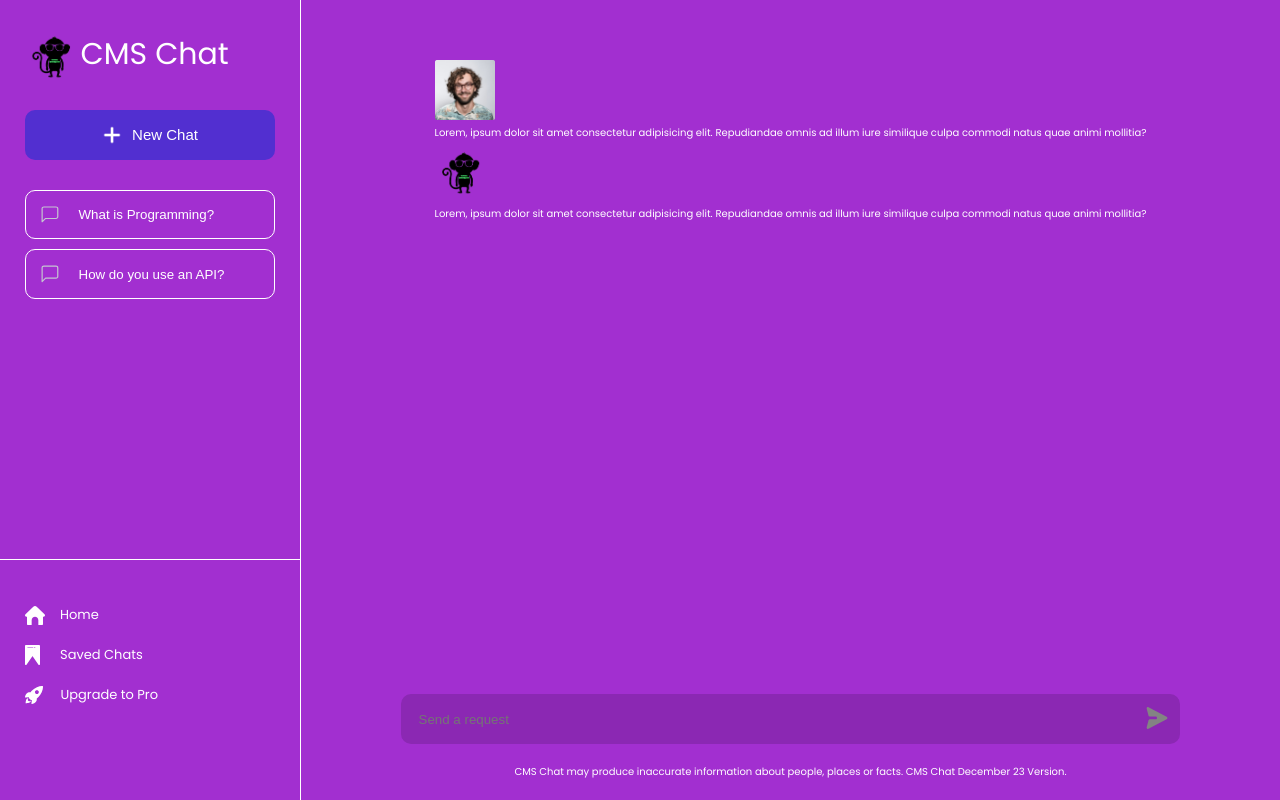
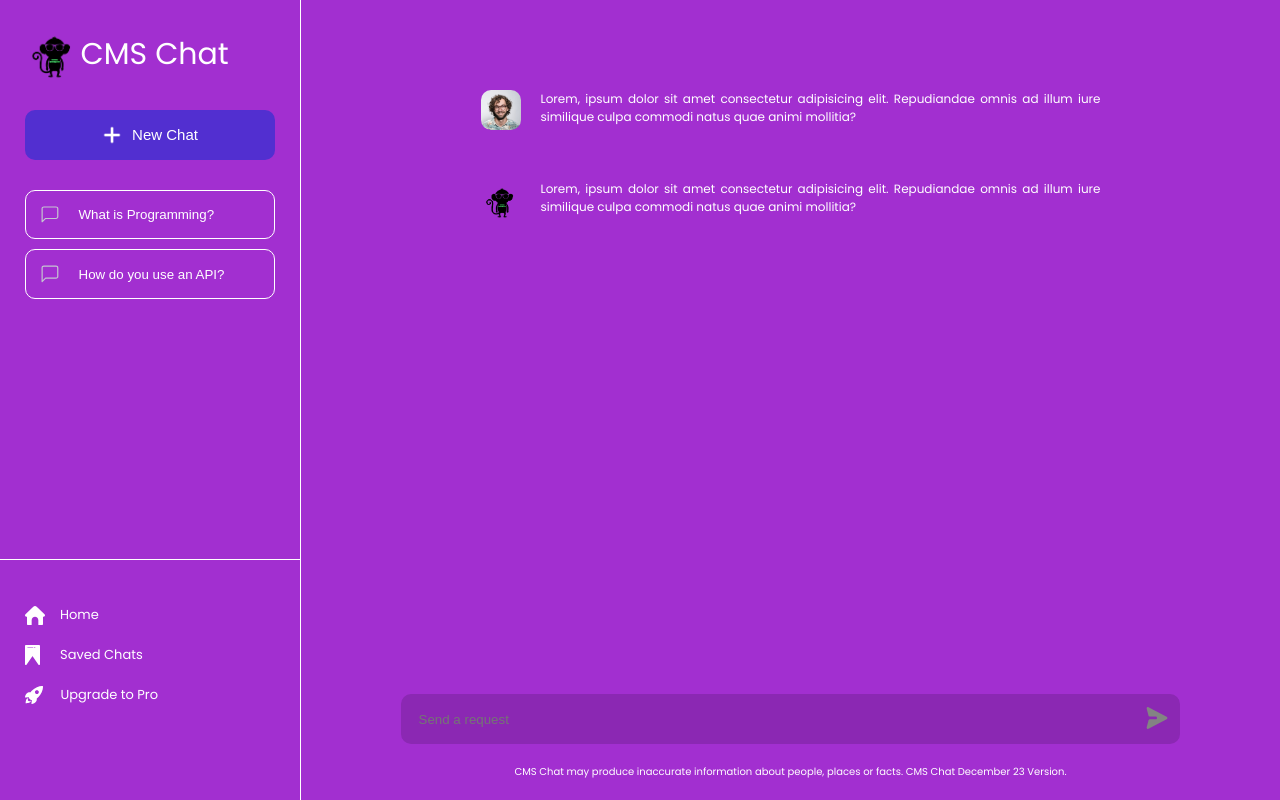
Before and after one commit to DDeShon/react-chat-ai, a React (Create React App) app: page / in a window 1280 px wide. Built offline with nearby package versions, Linux system fonts and the light colour scheme.

Commit message:
working on ui layout

```diff
--- a/src/App.css
+++ b/src/App.css
@@ -119,6 +119,24 @@ body {
   margin-bottom: 0;
 }
 
+.chats {
+  overflow: hidden;
+  overflow-y: scroll;
+  scroll-behavior: smooth;
+  width: 100%;
+  max-width: 70rem;
+  height: calc(100vh - 17rem);
+}
+
+.chat {
+  margin: 1rem;
+  padding: 2rem 3rem;
+  font-size: 1.2rem;
+  display: flex;
+  align-items: flex-start;
+  text-align: justify;
+}
+
 .chatFooter {
   margin-top: auto;
   width: 100%;
@@ -149,8 +167,11 @@ body {
   border: none;
 }
 
-.userImg {
-  max-height: 6rem;
+.chatImg {
+  object-fit: cover;
+  width: 4rem;
+  margin-right: 2rem;
+  border-radius: 1rem;;
 }
 
 .chatFooter>p {
--- a/src/App.js
+++ b/src/App.js
@@ -50,7 +50,7 @@ function App() {
       <div className="main">
         <div className="chats">
           <div className="chat">
-            <img src={userIcon} alt="" className="userImg" />
+            <img src={userIcon} alt="" className="chatImg" />
             <p className="text">
               Lorem, ipsum dolor sit amet consectetur adipisicing elit.
               Repudiandae omnis ad illum iure similique culpa commodi natus quae
@@ -58,7 +58,7 @@ function App() {
             </p>
           </div>
           <div className="chat">
-            <img src={cmsLogo} alt="" className="logo" />
+            <img src={cmsLogo} alt="" className="chatImg" />
             <p className="text">
               Lorem, ipsum dolor sit amet consectetur adipisicing elit.
               Repudiandae omnis ad illum iure similique culpa commodi natus quae
```
